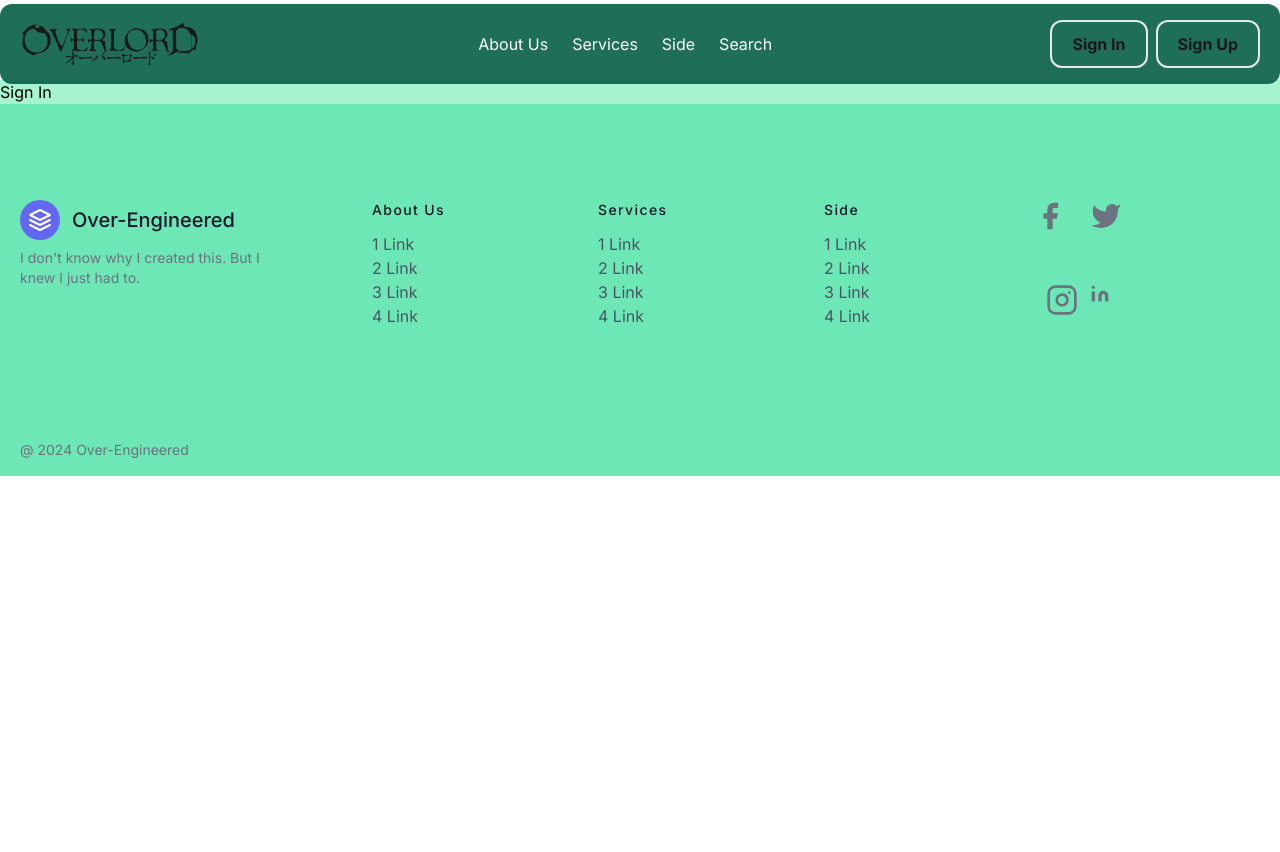
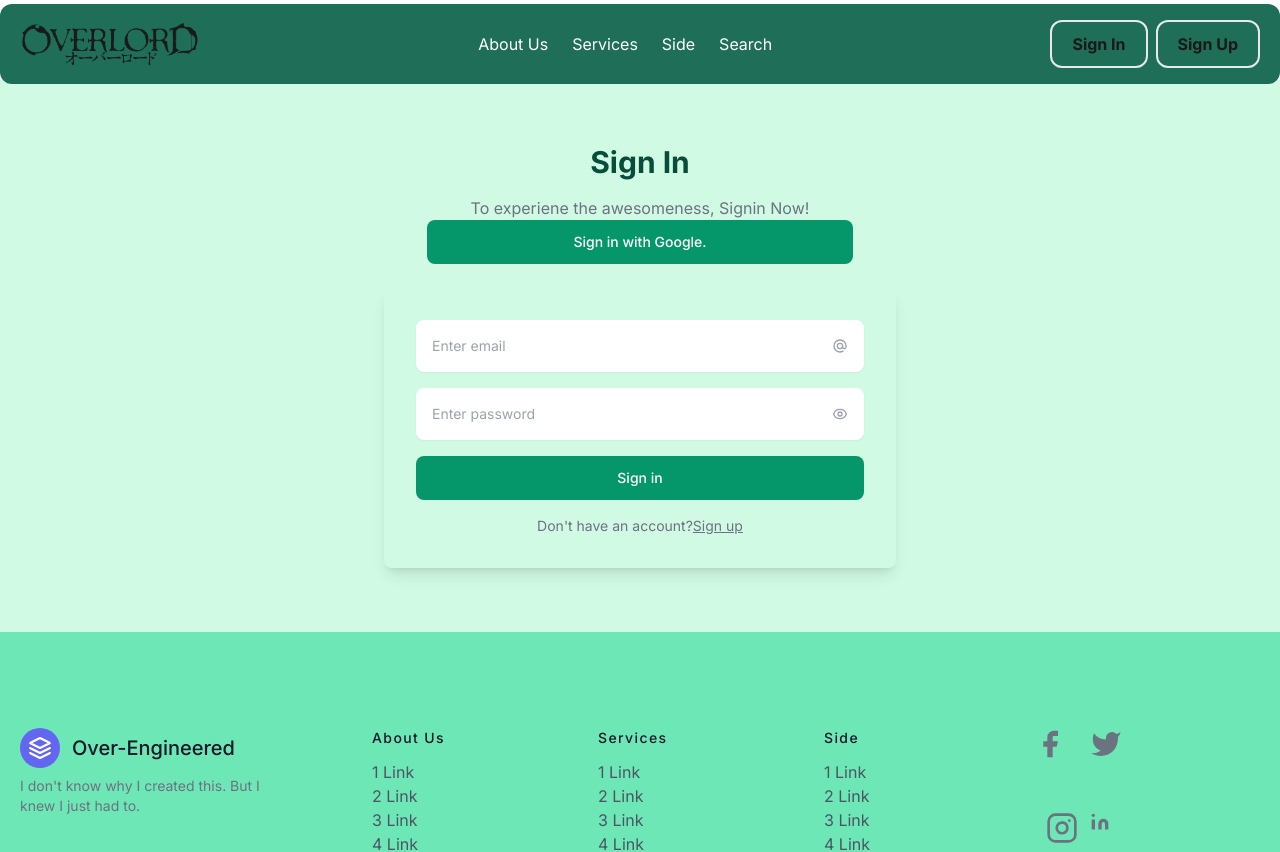
Before and after one commit to Hokuss/Over-Engineered, a Next.js app: page /Signin in a window 1280 px wide. Shown: the top 852 px of the page. Before the commit the page ends 800 px from the top, so only its background shows below. Built offline with nearby package versions, Linux system fonts and the light colour scheme.

Commit message:
let's see if it works

```diff
--- a/app/Signin/page.tsx
+++ b/app/Signin/page.tsx
@@ -2,8 +2,102 @@
 
 const Signin = () => {
   return (
-    <div className="w-full h-full bg-emerald-200">
-      <p> Sign In </p>
+    <div className="w-full h-full bg-emerald-100">
+
+  <div className="mx-auto max-w-screen-xl px-4 py-16 sm:px-6 lg:px-8">
+    <div className="mx-auto max-w-lg">
+      <h1 className="text-center text-2xl font-bold text-emerald-900 sm:text-3xl">Sign In</h1>
+
+     <p className="mx-auto mt-4 max-w-md text-center text-gray-500">
+      To experiene the awesomeness, Signin Now!
+     </p>
+
+     <div className="flex justify-center">
+      <button className="w-5/6 rounded-lg bg-emerald-600 px-5 py-3 text-sm font-medium text-white">
+        Sign in with Google.
+      </button>
+      </ div>
+
+      <form action="#" className="mb-0 mt-6 space-y-4 rounded-lg p-4 shadow-lg sm:p-6 lg:p-8">
+
+       <div>
+          <label htmlFor="email" className="sr-only">Email</label>
+
+         <div className="relative">
+          <input
+            type="email"
+            className="w-full rounded-lg border-gray-200 p-4 pe-12 text-sm shadow-sm"
+            placeholder="Enter email"
+          />
+
+          <span className="absolute inset-y-0 end-0 grid place-content-center px-4">
+            <svg
+              xmlns="http://www.w3.org/2000/svg"
+              className="size-4 text-gray-400"
+              fill="none"
+              viewBox="0 0 24 24"
+              stroke="currentColor"
+            >
+              <path
+                strokeLinecap="round"
+                strokeLinejoin="round"
+                strokeWidth="2"
+                d="M16 12a4 4 0 10-8 0 4 4 0 008 0zm0 0v1.5a2.5 2.5 0 005 0V12a9 9 0 10-9 9m4.5-1.206a8.959 8.959 0 01-4.5 1.207"
+              />
+            </svg>
+          </span>
+        </div>
+      </div>
+
+      <div>
+        <label htmlFor="password" className="sr-only">Password</label>
+
+        <div className="relative">
+          <input
+            type="password"
+            className="w-full rounded-lg border-gray-200 p-4 pe-12 text-sm shadow-sm"
+            placeholder="Enter password"
+          />
+
+          <span className="absolute inset-y-0 end-0 grid place-content-center px-4">
+            <svg
+              xmlns="http://www.w3.org/2000/svg"
+              className="size-4 text-gray-400"
+              fill="none"
+              viewBox="0 0 24 24"
+              stroke="currentColor"
+            >
+              <path
+                strokeLinecap="round"
+                strokeLinejoin="round"
+                strokeWidth="2"
+                d="M15 12a3 3 0 11-6 0 3 3 0 016 0z"
+              />
+              <path
+                strokeLinecap="round"
+                strokeLinejoin="round"
+                strokeWidth="2"
+                d="M2.458 12C3.732 7.943 7.523 5 12 5c4.478 0 8.268 2.943 9.542 7-1.274 4.057-5.064 7-9.542 7-4.477 0-8.268-2.943-9.542-7z"
+              />
+            </svg>
+          </span>
+        </div>
+      </div>
+
+      <button
+        type="submit"
+        className="block w-full rounded-lg bg-emerald-600 px-5 py-3 text-sm font-medium text-white"
+      >
+        Sign in
+      </button>
+
+      <p className="text-center text-sm text-gray-500">
+        Don't have an account?
+        <a className="underline" href="#">Sign up</a>
+      </p>
+    </form>
+  </div>
+</div>
     </div>
   );
 };
--- a/app/page.tsx
+++ b/app/page.tsx
@@ -5,7 +5,7 @@
 export default function Home() {
   return (
     <div>
-      <Content Heading="Welcome to Over-Engineered." text="This Website allows One to review the endless pieces of Software beng constantly produced. Wether it be a javascript framework or a Python Library or a new language." HL1="Give them the rating you want to." HL2="See what other developers are using and prefer." src="/images/Over-Engine.png"/>
+      <Content Heading="Welcome to Over-Engineered." text="This Website allows One to review the endless pieces of Software beng constantly produced. Wether it be a javascript framework or a Python Library or a new language." HL1="Give them the rating you want to." HL2="See what other developers are using and prefer." src="/images/Over-engine.png"/>
       <Content Heading="What's More?" text = "You can fund your next project. Be the next Enterpeneur you want to be. Or host your own articles for discussion if you are a Tech Enthuisast." HL1 = "Discuss with like-minded Tech Enthuisasts." HL2="Fund Yourself!" src="/images/cover-image.jpg"/>
       <Chips />
     </ div>
```
Also changed, not shown: package.json (+6 -5 lines), 2 other files (tests, documents, lock files or other folders).
